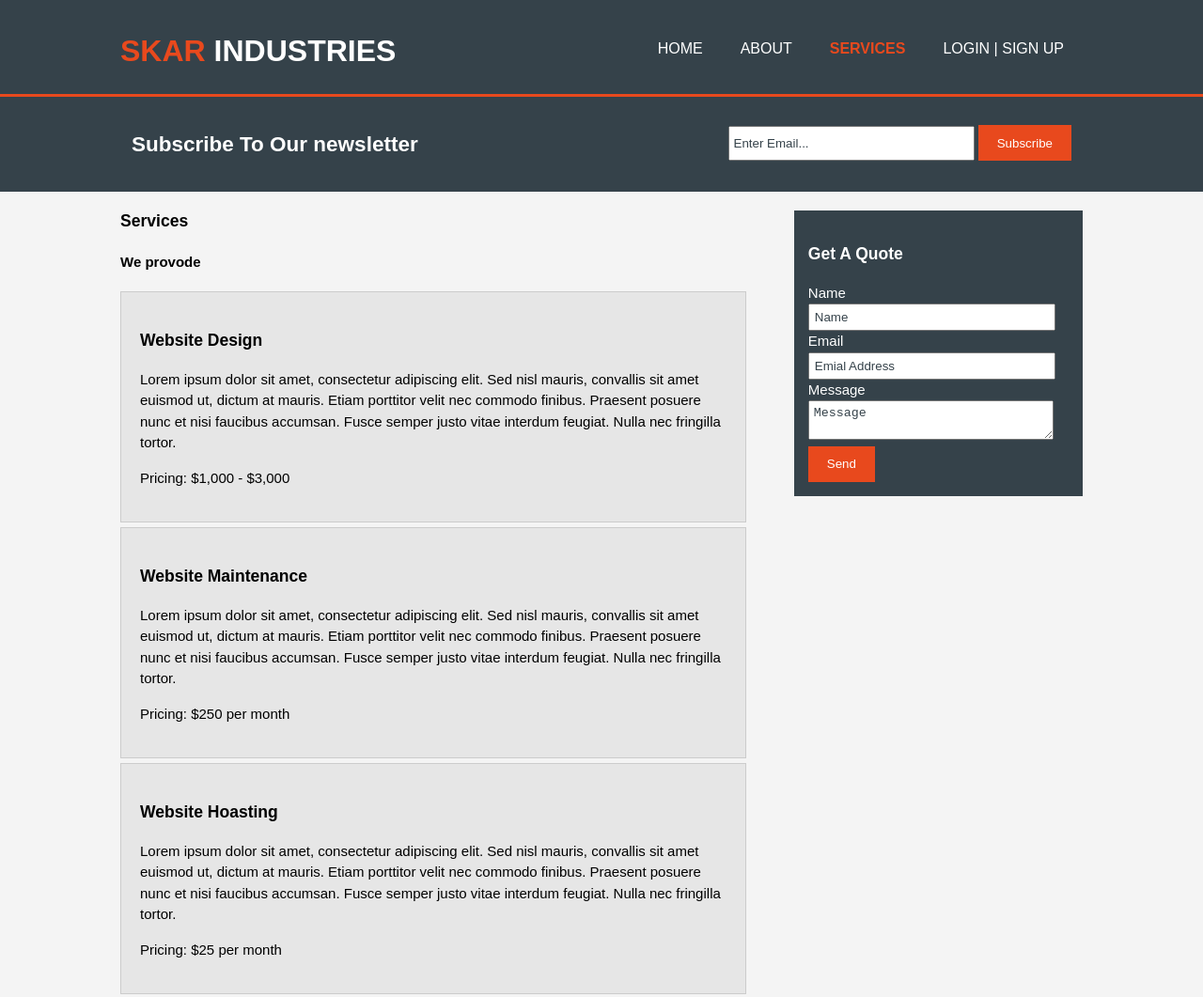
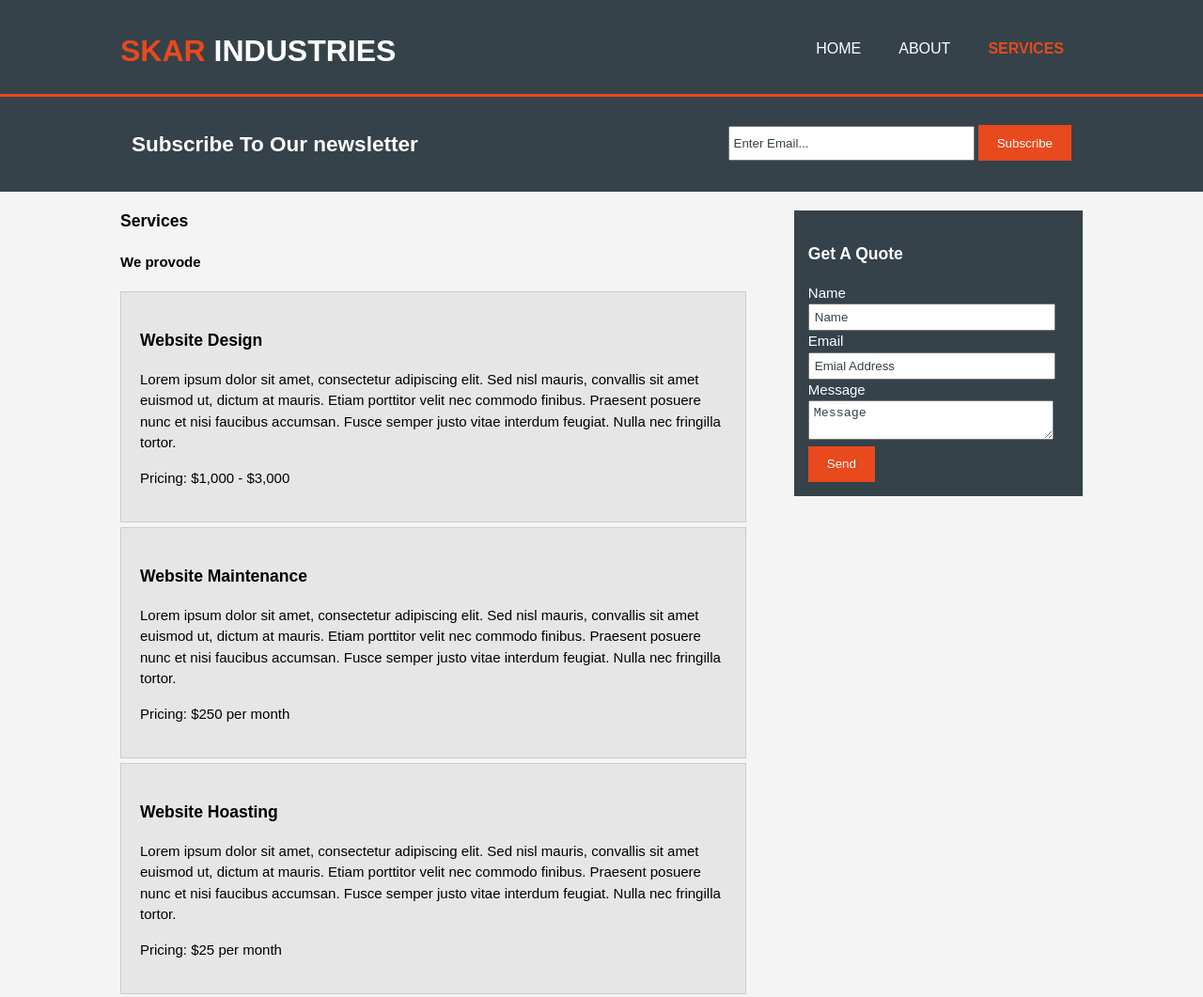
Before and after one commit to mathias6066/skarindustries, a plain HTML site: page services.html in a window 1280 px wide. Shown: the top 1061 px of the page at 94% size. Drawn offline with Linux system fonts and the light colour scheme.

Commit message:
Update services.html

```diff
--- a/services.html
+++ b/services.html
@@ -20,7 +20,7 @@
             <li><a href="index.html">Home</a></li>
             <li><a href="about.html">About</a></li>
             <li class="current"><a href="services.html">Services</a></li>
-            <li><a href="login.html">login | sign up</a></li>
+            <!--<li><a href="login.html">login | sign up</a></li>-->
           </ul>
         </nav>
       </div>
```
